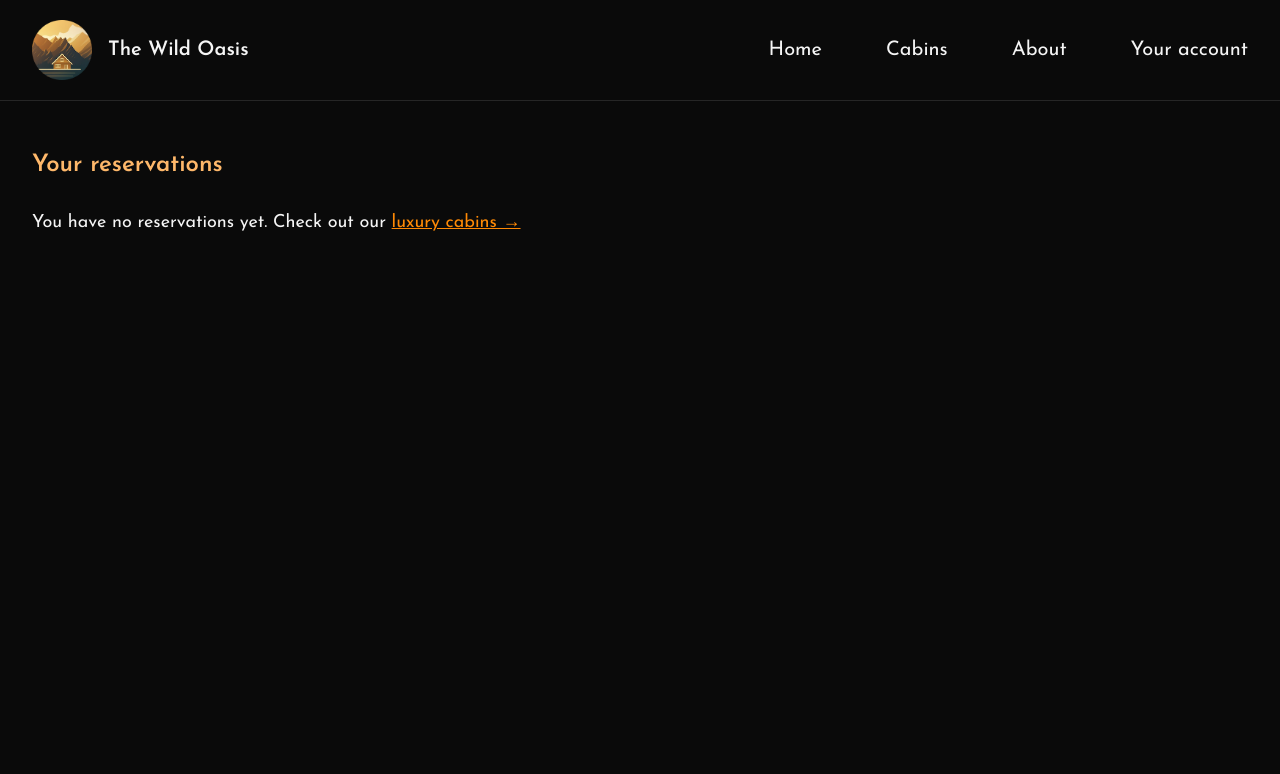
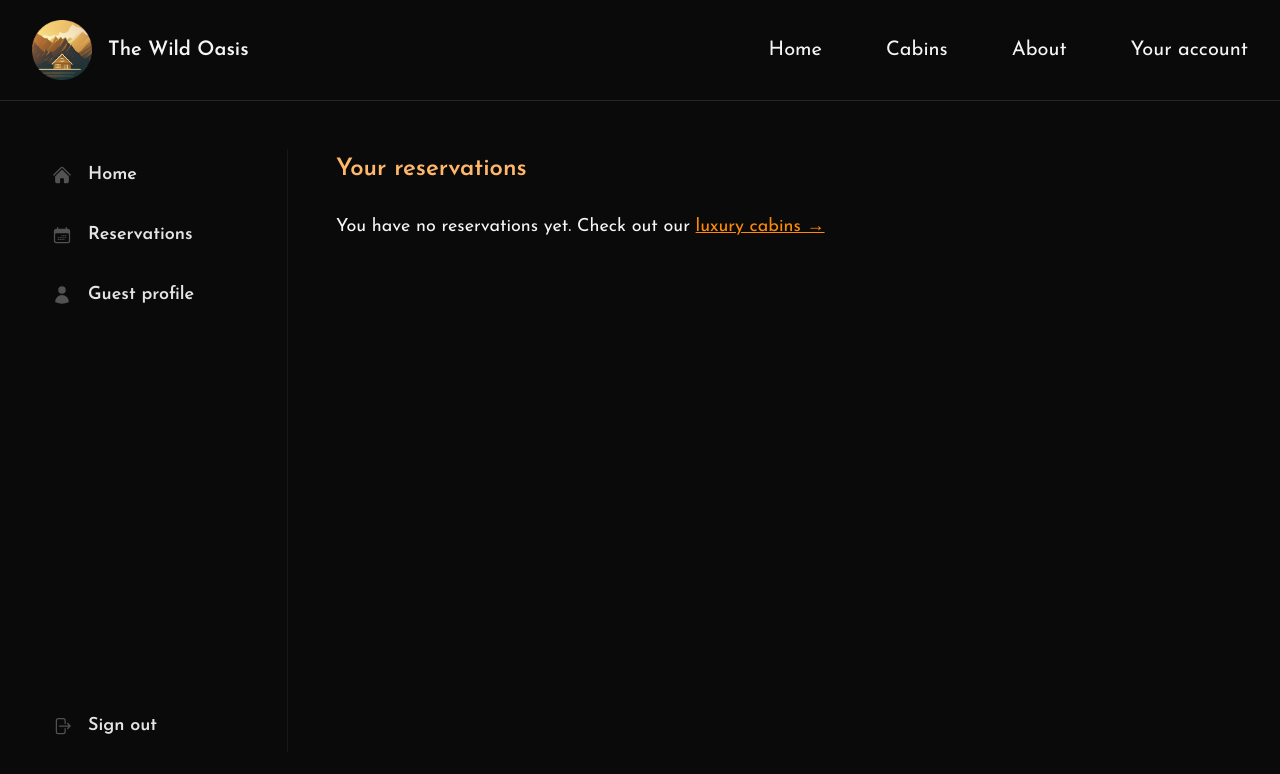
Before and after one commit to priscillahaibara/the-wild-oasis-website, a Next.js app: page /account/reservations in a window 1280 px wide. Shown: the top 774 px of the page. Built offline with nearby package versions, Linux system fonts and the light colour scheme.

Commit message:
feat: add nested layout

```diff
--- /dev/null
+++ b/app/_components/SideNavigation.js
@@ -0,0 +1,51 @@
+import {
+  CalendarDaysIcon,
+  HomeIcon,
+  UserIcon,
+} from '@heroicons/react/24/solid';
+import SignOutButton from './SignOutButton';
+import Link from 'next/link';
+
+const navLinks = [
+  {
+    name: 'Home',
+    href: '/account',
+    icon: <HomeIcon className='h-5 w-5 text-neutral-600' />,
+  },
+  {
+    name: 'Reservations',
+    href: '/account/reservations',
+    icon: <CalendarDaysIcon className='h-5 w-5 text-neutral-600' />,
+  },
+  {
+    name: 'Guest profile',
+    href: '/account/profile',
+    icon: <UserIcon className='h-5 w-5 text-neutral-600' />,
+  },
+];
+
+function SideNavigation() {
+  return (
+    <nav className='border-r border-neutral-900'>
+      <ul className='flex flex-col gap-2 h-full text-lg'>
+        {navLinks.map((link) => (
+          <li key={link.name}>
+            <Link
+              className={`py-3 px-5 hover:bg-neutral-900 hover:text-neutral-100 transition-colors flex items-center gap-4 font-semibold text-neutral-200`}
+              href={link.href}
+            >
+              {link.icon}
+              <span>{link.name}</span>
+            </Link>
+          </li>
+        ))}
+
+        <li className='mt-auto'>
+          <SignOutButton />
+        </li>
+      </ul>
+    </nav>
+  );
+}
+
+export default SideNavigation;
--- /dev/null
+++ b/app/_components/SignInButton.js
@@ -0,0 +1,15 @@
+function SignInButton() {
+  return (
+    <button className='flex items-center gap-6 text-lg border border-neutral-300 px-10 py-4 font-medium'>
+      <img
+        src='https://authjs.dev/img/providers/google.svg'
+        alt='Google logo'
+        height='24'
+        width='24'
+      />
+      <span>Continue with Google</span>
+    </button>
+  );
+}
+
+export default SignInButton;
--- /dev/null
+++ b/app/_components/SignOutButton.js
@@ -0,0 +1,12 @@
+import { ArrowRightOnRectangleIcon } from '@heroicons/react/24/solid';
+
+function SignOutButton() {
+  return (
+    <button className='py-3 px-5 hover:bg-neutral-900 hover:text-neutral-100 transition-colors flex items-center gap-4 font-semibold text-neutral-200 w-full'>
+      <ArrowRightOnRectangleIcon className='h-5 w-5 text-neutral-600' />
+      <span>Sign out</span>
+    </button>
+  );
+}
+
+export default SignOutButton;
--- /dev/null
+++ b/app/account/layout.js
@@ -0,0 +1,10 @@
+import SideNavigation from "../_components/SideNavigation";
+
+export default function Layout({children}) {
+  return (
+    <div className="grid grid-cols-[16rem_1fr] h-full gap-12">
+      <SideNavigation />
+      <div className="py-1">{children}</div>
+    </div>
+  );
+}
--- a/app/account/profile/page.js
+++ b/app/account/profile/page.js
@@ -1,4 +1,8 @@
 import SelectCountry from "@/app/_components/SelectCountry";
+
+export const metadata = {
+  title: 'Update profile'
+}
 
 export default function Page() {
   // CHANGE
--- a/app/account/reservations/page.js
+++ b/app/account/reservations/page.js
@@ -1,4 +1,8 @@
 import ReservationCard from "@/app/_components/ReservationCard";
+
+export const metadata = {
+  title: "Reservations",
+};
 
 export default function Page() {
   // CHANGE
--- a/app/layout.js
+++ b/app/layout.js
@@ -15,8 +15,8 @@
 
 export const metadata = {
   title: {
-    template: "%s The Wild Oasis",
-    default: "Welcome / The Wild Oasis",
+    template: "The Wild Oasis / %s",
+    default: "The Wild Oasis",
   },
   description:
     "Luxurious cabin hotel, located in the heart of the Italian Dolomites, surrounded by beautiful mountains and dark forests",
@@ -30,8 +30,8 @@
       >
         <Header />
 
-        <div className="flex-1 px-8 py-12">
-          <main className="max-w-7xl mx-auto">{children}</main>
+        <div className="flex-1 px-8 py-12 grid">
+          <main className="max-w-7xl mx-auto w-full">{children}</main>
         </div>
       </body>
     </html>
```
